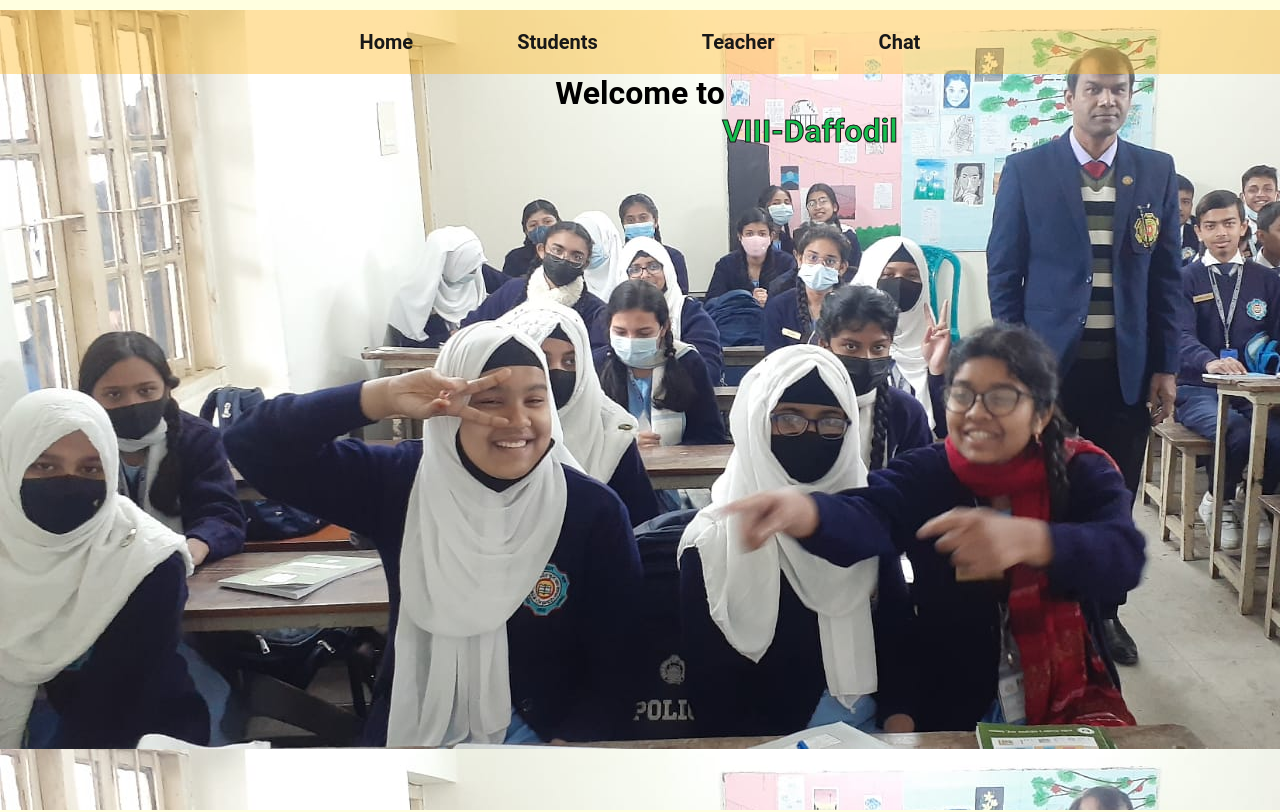
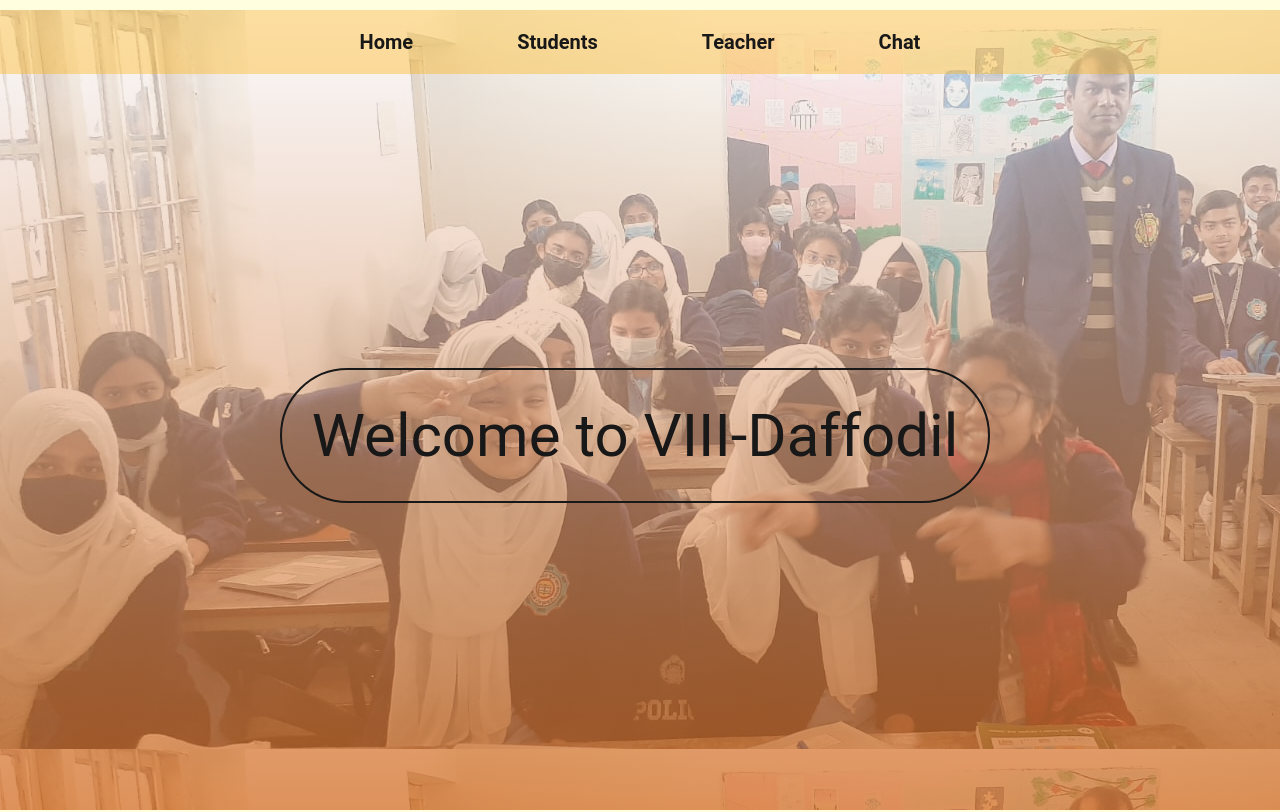
Before and after one commit to Beast-Rafi/VIII-Daffo-Site, a plain HTML site: page index.html in a window 1280 px wide. Shown: the top 812 px of the page. Drawn offline with Linux system fonts and the light colour scheme; a web font is replaced by a local one.

Commit message:
Add files via upload

```diff
--- a/index.html
+++ b/index.html
@@ -17,8 +17,11 @@
                 <li><a href="#">Chat</a></li>
             </ul>
         </nav>
-        <h1>Welcome to <br>
-        <span>VIII-Daffodil</span></h1>
+        <div class="wlcm-text">
+            <h1>Welcome to VIII-Daffodil
+            </h1>
+        </div>
+
     </div>
     <div class="home-slide">
         <div class="slide-img"><img src="Images/classroom-img.png" alt=""></div>
--- a/styles.css
+++ b/styles.css
@@ -19,7 +19,8 @@ body{
 }
 #header
 {
-    background-image:url(Images/Background_Img.jpeg);
+    background-image:linear-gradient(to bottom, rgba(245, 246, 252, 0.52), rgba(210, 105,30, 0.73)),
+    url('Images/Background_Img.jpeg');
     height: 100vh;
     width:100%;
     margin: 10px 0;
@@ -61,9 +62,11 @@ body{
 }
 .wlcm-text h1{
     display: inline;
-    border: 2px solid #fff;
+    border: 2px solid #181818;
     padding: 30px;
+    color: #181818;
     border-radius: 70px;
+    font-weight: 400;
 }
 #header h1 span{
     position: relative;
```
